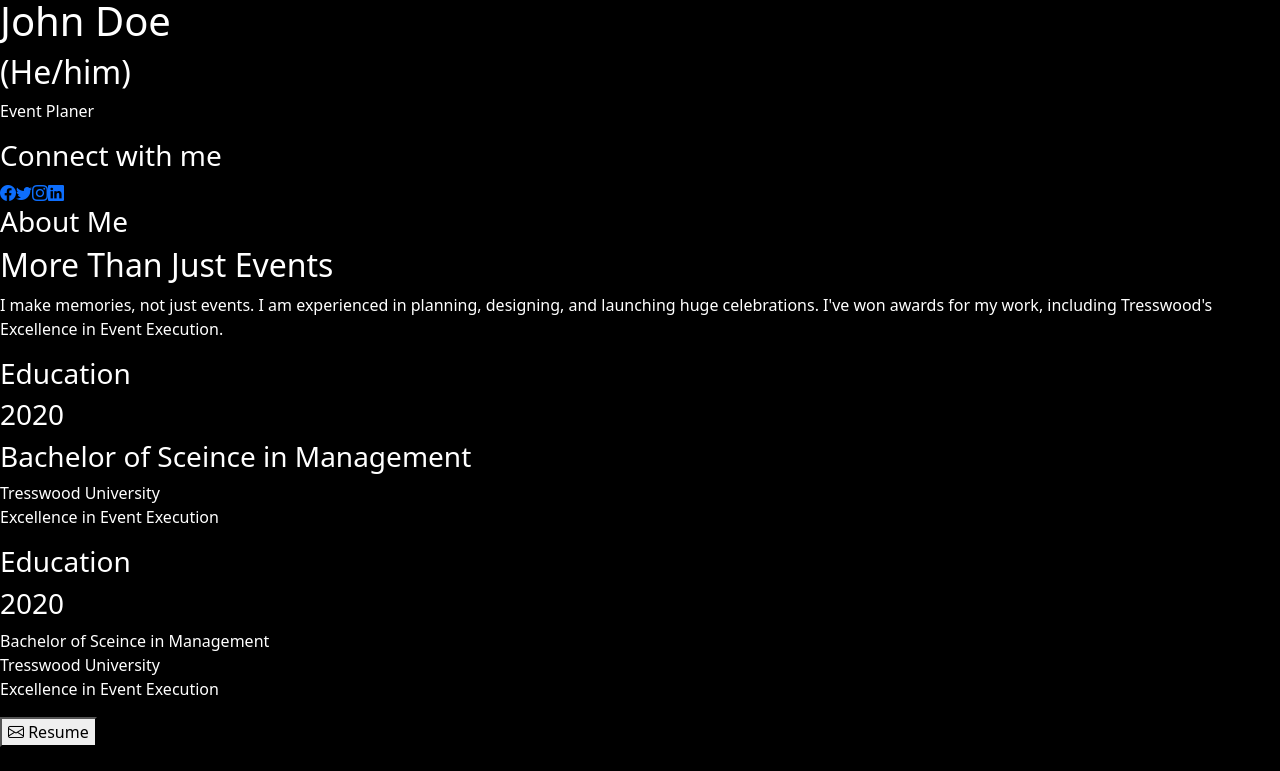
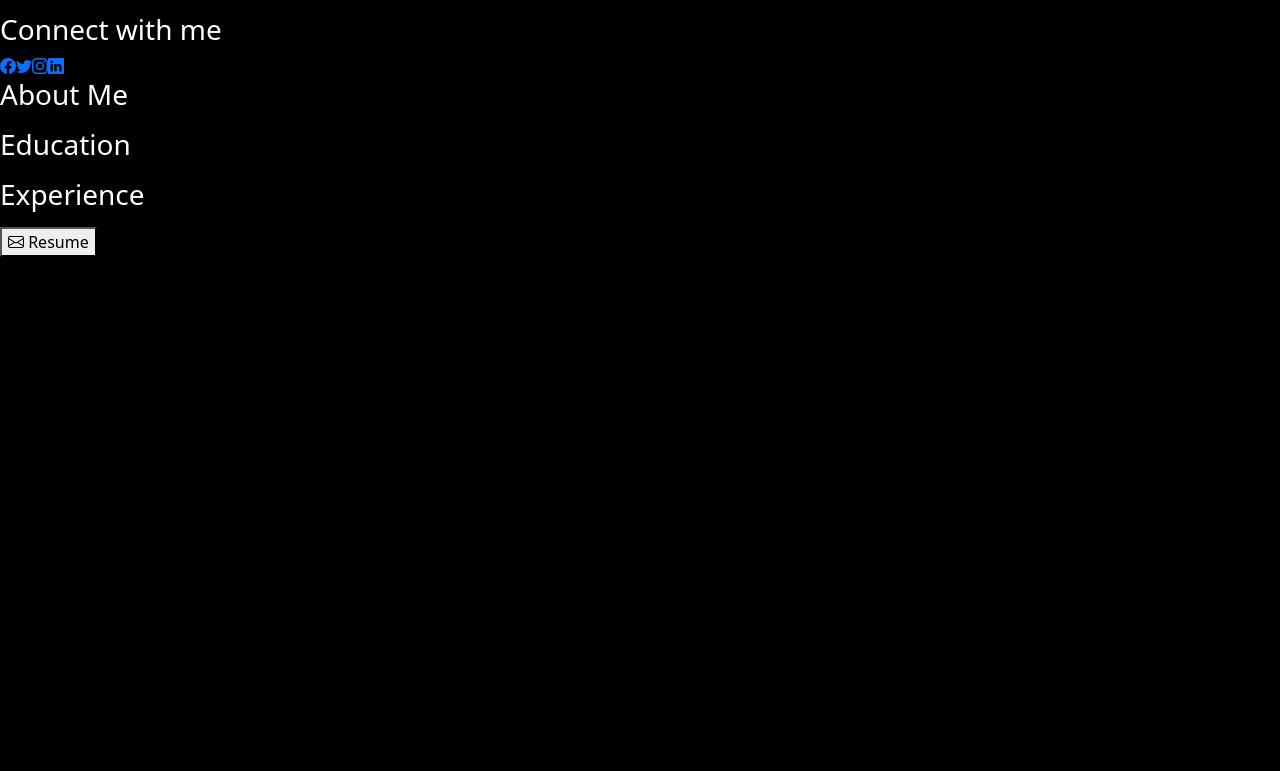
Before and after one commit to hammadmajid/portfolio-template, a website: page index.html in a window 1280 px wide. Shown: the part 29-800 px from the top of the page. Drawn offline with nearby package versions, Linux system fonts and the light colour scheme.

Commit message:
remove hard coded data

```diff
--- a/index.html
+++ b/index.html
@@ -11,18 +11,21 @@
       integrity="sha384-gH2yIJqKdNHPEq0n4Mqa/HGKIhSkIHeL5AyhkYV8i59U5AR6csBvApHHNl/vI1Bx"
       crossorigin="anonymous"
     />
-    <link rel="stylesheet" href="https://cdn.jsdelivr.net/npm/bootstrap-icons@1.3.0/font/bootstrap-icons.css">
-
+    <link
+      rel="stylesheet"
+      href="https://cdn.jsdelivr.net/npm/bootstrap-icons@1.3.0/font/bootstrap-icons.css"
+    />
   </head>
   <body class="bg-black text-white">
     <div>
       <div>
         <img src="./profile-picture" alt="profile picture" />
       </div>
+      <!-- id will be used in javascript to inject data -->
       <div>
-        <h1 id="name--js">John Doe</h1>
-        <h2 id="pronouns--js">(He/him)</h2>
-        <p id="job-title--js">Event Planer</p>
+        <h1 id="name"></h1>
+        <h2 id="pronouns"></h2>
+        <p id="job-title"></p>
       </div>
       <div>
         <h3>Connect with me</h3>
@@ -36,29 +39,19 @@
     </div>
     <div>
       <h3>About Me</h3>
-      <h2>More Than Just Events</h2>
-      <p>
-        I make memories, not just events. I am experienced in planning,
-        designing, and launching huge celebrations. I've won awards for my work,
-        including Tresswood's Excellence in Event Execution.
-      </p>
+      <h2 id="about-title"></h2>
+      <p id="about-me"></p>
       <div>
         <h3>Education</h3>
-        <h3>2020</h3>
-        <h3>Bachelor of Sceince in Management</h3>
-        <p>
-          Tresswood University<br />
-          Excellence in Event Execution
-        </p>
+        <h3 id="edu-year"></h3>
+        <h3 id="edu-title"></h3>
+        <p id="edu-info"></p>
       </div>
       <div>
-        <h3>Education</h3>
-        <h3>2020</h3>
-        <h3">Bachelor of Sceince in Management</h3>
-        <p>
-          Tresswood University<br />
-          Excellence in Event Execution
-        </p>
+        <h3>Experience</h3>
+        <h3 id="job-year"></h3>
+        <h3 id="job-title"></h3>
+        <p id="job-info"></p>
       </div>
       <button><i class="bi bi-envelope" role="link"></i> Resume</button>
     </div>
@@ -67,6 +60,6 @@
       integrity="sha384-A3rJD856KowSb7dwlZdYEkO39Gagi7vIsF0jrRAoQmDKKtQBHUuLZ9AsSv4jD4Xa"
       crossorigin="anonymous"
     ></script>
-    <script src="./script.js"></script>
+    <script src="./script.js" defer></script>
   </body>
 </html>
```
